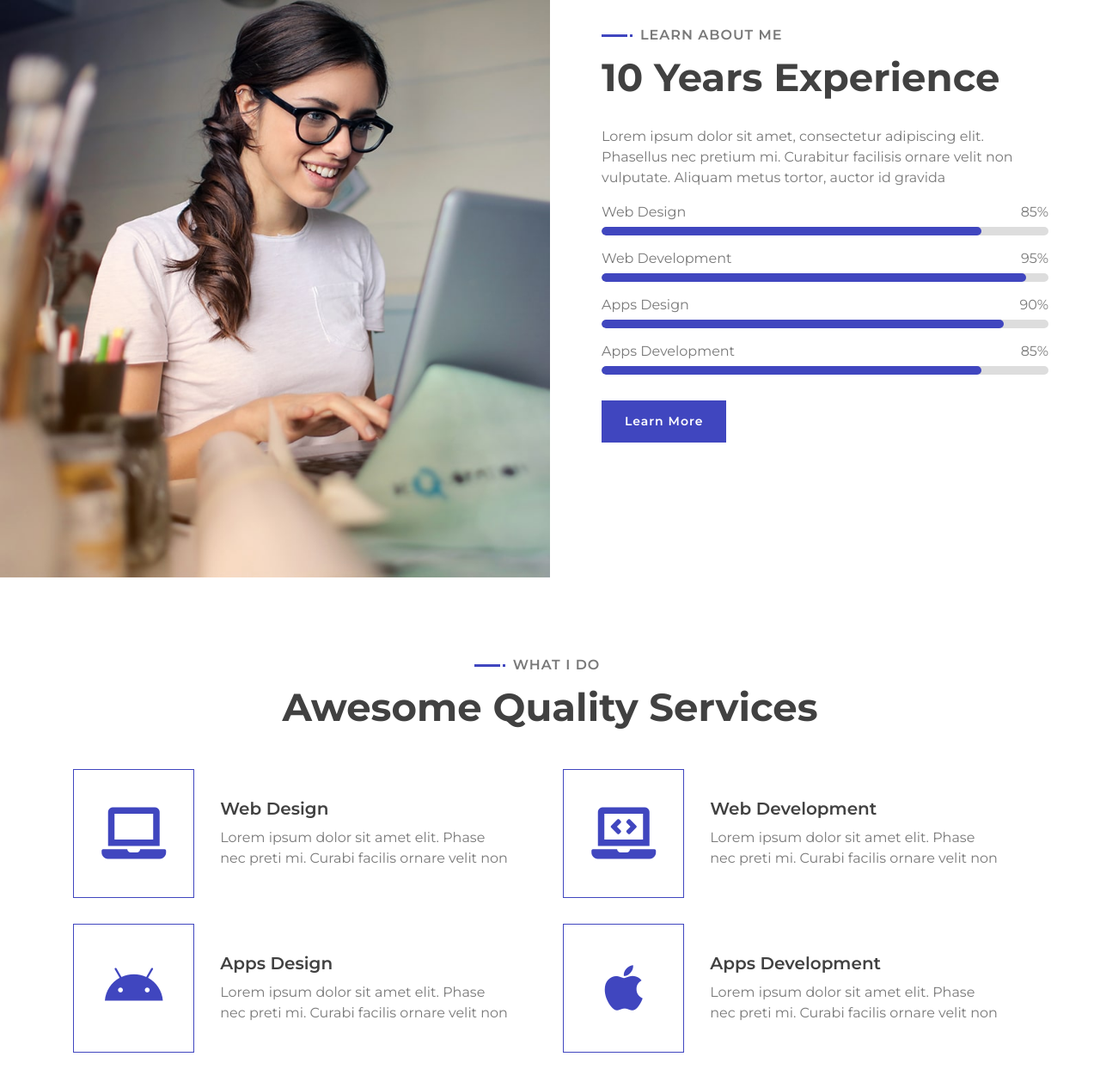
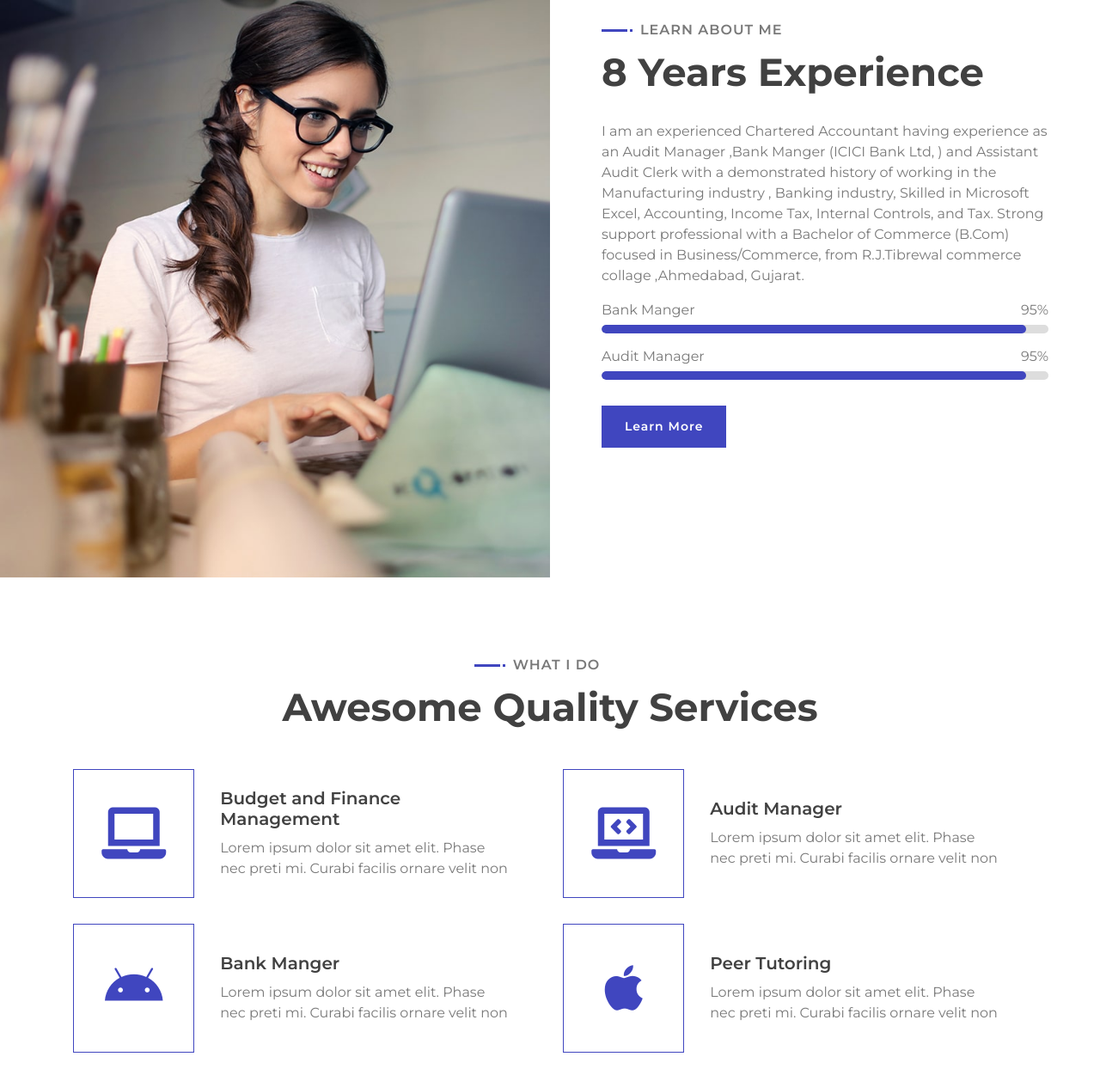
Before and after one commit to badalsoyantar/imkeyur.github.io, a plain HTML site: page index.html in a window 1280 px wide. Shown: the part 848-2106 px from the top of the page at 86% size. Drawn offline with nearby package versions, Linux system fonts and the light colour scheme.

Commit message:
Updated experience

```diff
--- a/index.html
+++ b/index.html
@@ -2,7 +2,7 @@
 <html lang="en">
     <head>
         <meta charset="utf-8">
-        <title>DevFolio - Developer Portfolio Template</title>
+        <title>Finance & Budget Manager</title>
         <meta content="width=device-width, initial-scale=1.0" name="viewport">
         <meta content="Free Website Template" name="keywords">
         <meta content="Free Website Template" name="description">
@@ -28,7 +28,7 @@
         <!-- Nav Bar Start -->
         <div class="navbar navbar-expand-lg bg-light navbar-light">
             <div class="container-fluid">
-                <a href="index.html" class="navbar-brand">DevFolio</a>
+                <a href="index.html" class="navbar-brand"></a>
                 <button type="button" class="navbar-toggler" data-toggle="collapse" data-target="#navbarCollapse">
                     <span class="navbar-toggler-icon"></span>
                 </button>
@@ -62,7 +62,7 @@
                                 <p>I'm</p>
                                 <h1>Keyur Soyantar</h1>
                                 <h2></h2>
-                                <div class="typed-text">Web Designer, Web Developer, Front End Developer, Apps Designer, Apps Developer</div>
+                                <div class="typed-text">Project Finance and Budget Manager, Chartered Accountant, MBA, Deputy Manager, Auditor</div>
                             </div>
                             <div class="hero-btn">
                                 <a class="btn" href="">Hire Me</a>
@@ -94,38 +94,27 @@
                         <div class="about-content">
                             <div class="section-header text-left">
                                 <p>Learn About Me</p>
-                                <h2>10 Years Experience</h2>
+                                <h2>8 Years Experience</h2>
                             </div>
                             <div class="about-text">
                                 <p>
-                                    Lorem ipsum dolor sit amet, consectetur adipiscing elit. Phasellus nec pretium mi. Curabitur facilisis ornare velit non vulputate. Aliquam metus tortor, auctor id gravida
+                                    I am an experienced Chartered Accountant having experience as an Audit Manager ,Bank Manger (ICICI Bank Ltd, ) and Assistant Audit Clerk with a demonstrated history of working in the Manufacturing industry , Banking industry, Skilled in Microsoft Excel, Accounting, Income Tax, Internal Controls, and Tax. Strong support professional with a Bachelor of Commerce (B.Com) focused in Business/Commerce, from R.J.Tibrewal commerce collage ,Ahmedabad, Gujarat.
                                 </p>
                             </div>
                             <div class="skills">
                                 <div class="skill-name">
-                                    <p>Web Design</p><p>85%</p>
-                                </div>
-                                <div class="progress">
-                                    <div class="progress-bar" role="progressbar" aria-valuenow="85" aria-valuemin="0" aria-valuemax="100"></div>
-                                </div>
-                                <div class="skill-name">
-                                    <p>Web Development</p><p>95%</p>
+                                    <p>Bank Manger</p><p>95%</p>
                                 </div>
                                 <div class="progress">
                                     <div class="progress-bar" role="progressbar" aria-valuenow="95" aria-valuemin="0" aria-valuemax="100"></div>
                                 </div>
                                 <div class="skill-name">
-                                    <p>Apps Design</p><p>90%</p>
+                                    <p>Audit Manager</p><p>95%</p>
                                 </div>
                                 <div class="progress">
-                                    <div class="progress-bar" role="progressbar" aria-valuenow="90" aria-valuemin="0" aria-valuemax="100"></div>
+                                    <div class="progress-bar" role="progressbar" aria-valuenow="95" aria-valuemin="0" aria-valuemax="100"></div>
                                 </div>
-                                <div class="skill-name">
-                                    <p>Apps Development</p><p>85%</p>
-                                </div>
-                                <div class="progress">
-                                    <div class="progress-bar" role="progressbar" aria-valuenow="85" aria-valuemin="0" aria-valuemax="100"></div>
-                                </div>
+
                             </div>
                             <a class="btn" href="">Learn More</a>
                         </div>
@@ -150,7 +139,7 @@
                                 <i class="fa fa-laptop"></i>
                             </div>
                             <div class="service-text">
-                                <h3>Web Design</h3>
+                                <h3>Budget and Finance Management</h3>
                                 <p>
                                     Lorem ipsum dolor sit amet elit. Phase nec preti mi. Curabi facilis ornare velit non
                                 </p>
@@ -163,7 +152,7 @@
                                 <i class="fa fa-laptop-code"></i>
                             </div>
                             <div class="service-text">
-                                <h3>Web Development</h3>
+                                <h3>Audit Manager</h3>
                                 <p>
                                     Lorem ipsum dolor sit amet elit. Phase nec preti mi. Curabi facilis ornare velit non
                                 </p>
@@ -176,7 +165,7 @@
                                 <i class="fab fa-android"></i>
                             </div>
                             <div class="service-text">
-                                <h3>Apps Design</h3>
+                                <h3>Bank Manger</h3>
                                 <p>
                                     Lorem ipsum dolor sit amet elit. Phase nec preti mi. Curabi facilis ornare velit non
                                 </p>
@@ -189,7 +178,7 @@
                                 <i class="fab fa-apple"></i>
                             </div>
                             <div class="service-text">
-                                <h3>Apps Development</h3>
+                                <h3>Peer Tutoring</h3>
                                 <p>
                                     Lorem ipsum dolor sit amet elit. Phase nec preti mi. Curabi facilis ornare velit non
                                 </p>
```
